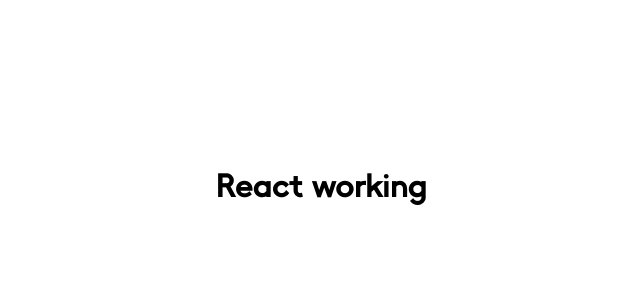
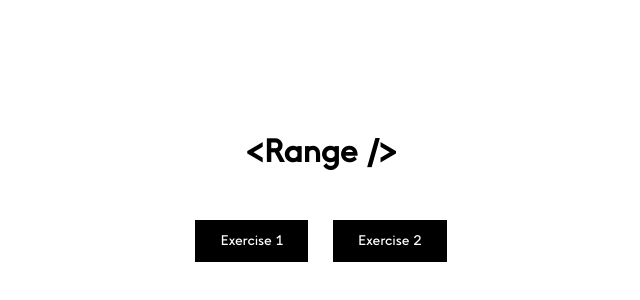
Before and after one commit to Qu4k3/mngReact, a React app: page / in a window 1280 px wide. Shown: the part 214-514 px from the top of the page, without its empty margins (319-959 px from the left). Built offline with nearby package versions, Linux system fonts and the light colour scheme.

Commit message:
Add routing system

```diff
--- a/src/App.js
+++ b/src/App.js
@@ -1,9 +1,47 @@
 import React from "react"
+import {
+  BrowserRouter as Router,
+  Switch,
+  Route,
+  Link
+} from "react-router-dom";
+import { ChevronLeft } from 'react-feather';
+import Range from "./components/Range"
 
 export default function App() {
   return (
-    <h1>
-      React working
-    </h1>
+    <Router>
+      <Switch>
+        <Route exact path="/exercise1">
+          <div>
+            <Link to="/" className="btn" ><ChevronLeft size={16} />Return</Link>
+            <h1>Normal Range</h1>
+            <Range />
+          </div>
+        </Route>
+        <Route exact path="/exercise2">
+          <div>
+            <Link to="/" className="btn" ><ChevronLeft size={16} />Return</Link>
+            <h1>Fixed values range</h1>
+            <Range />
+          </div>
+        </Route>
+        <Route exact path="/">
+          <Home />
+        </Route>
+      </Switch>
+    </Router>
   )
 }
+
+function Home() {
+  return (
+    <div>
+      <h1 className="title">{'<'}Range {'/>'}</h1>
+      <div className="menu">
+        <Link to="/exercise1" className="btn">Exercise 1</Link>
+        <Link to="/exercise2" className="btn">Exercise 2</Link>
+      </div>
+    </div>
+  );
+}
```
